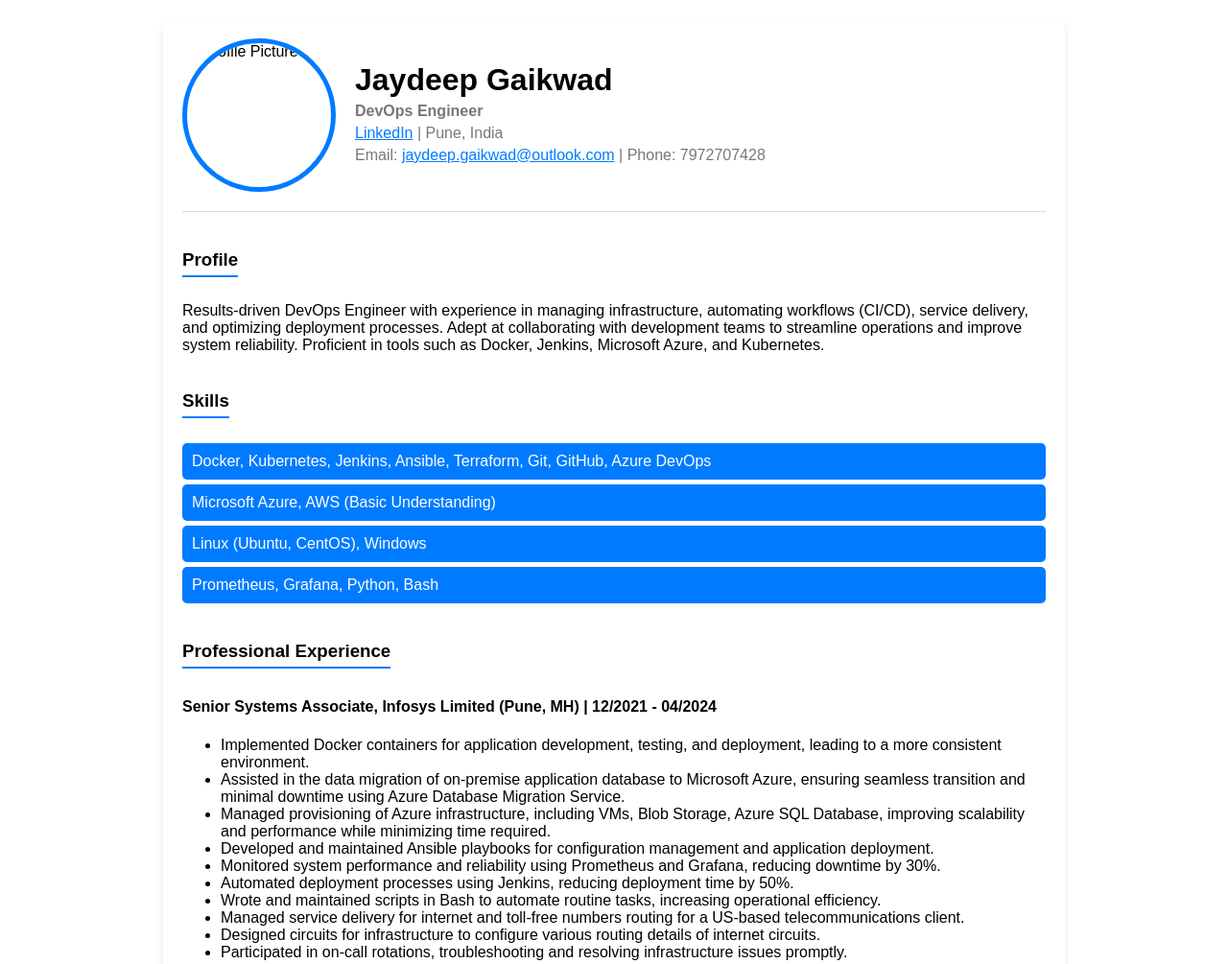
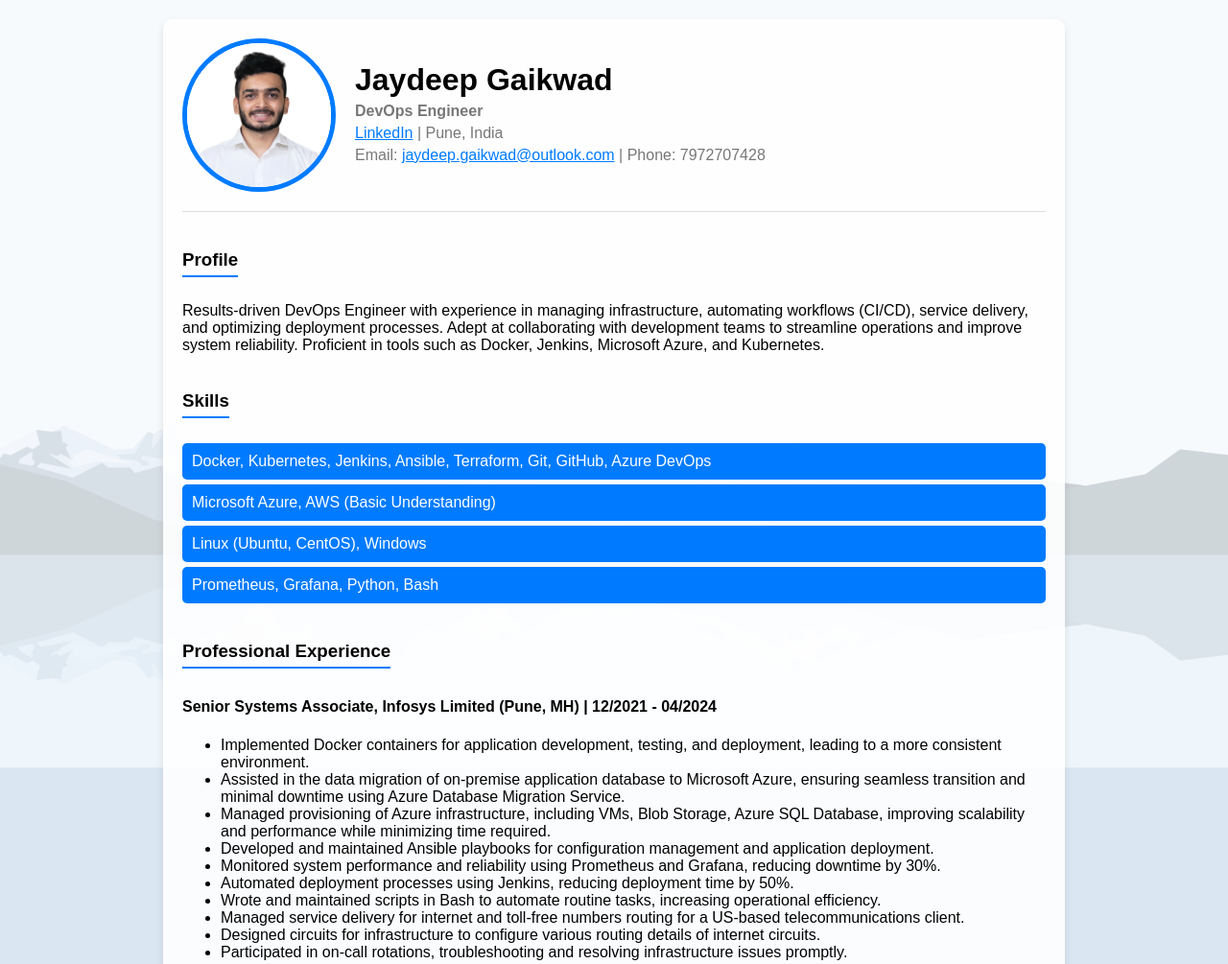
Before and after one commit to Jaydeep1337/CV, a plain HTML site: page index.html in a window 1280 px wide. Shown: the top 1005 px of the page at 96% size. Drawn offline with Linux system fonts and the light colour scheme.

Commit message:
Update index.html
Added wallpaper

```diff
--- a/index.html
+++ b/index.html
@@ -11,7 +11,7 @@
         display: flex;
         flex-direction: column;
         align-items: center;
-        background: url('background.jpg') no-repeat center center fixed;
+        background: url('wp4892354-4k-minimal-wallpapers.jpg') no-repeat center center fixed;
         background-size: cover;
         height: 100vh;
       }
@@ -117,7 +117,7 @@
     <div class="overlay"></div>
     <div class="container">
       <div class="profile-header">
-        <img src="Photo 2X2.jpeg" alt="Profile Picture">
+        <img src="Photo 2X2.jpg" alt="Profile Picture">
         <div>
           <h1>Jaydeep Gaikwad</h1>
           <p><strong>DevOps Engineer</strong></p>
```
